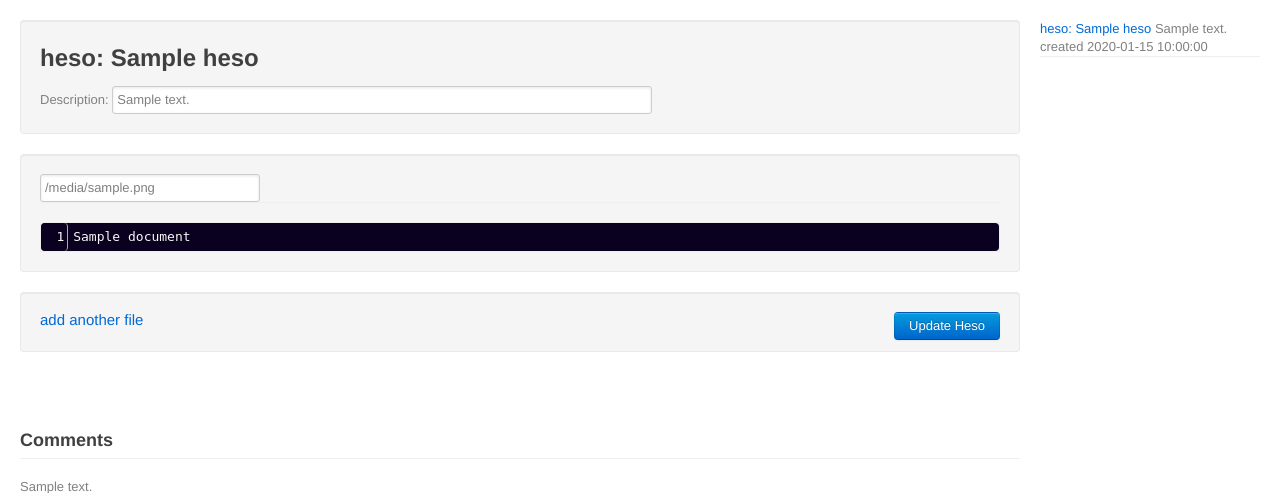
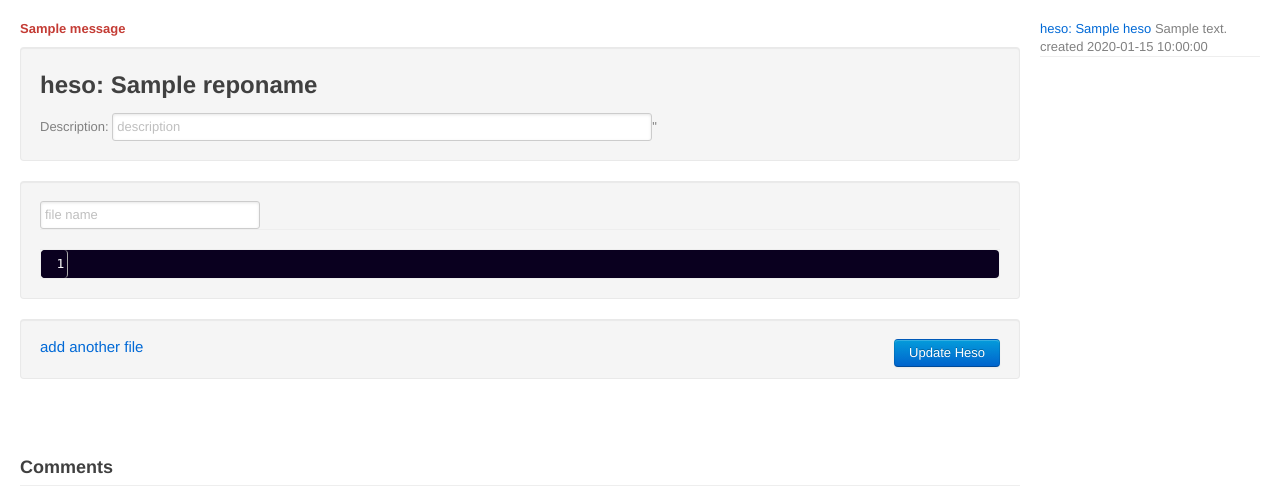
Before and after one commit to lanius/heso, a Flask app: template src/heso/templates/index.html in a window 1280 px wide. Shown: the part 59-552 px from the top of the page. Run offline with Flask 2, Linux system fonts and the light colour scheme; the template is opened without the code that fills it: values that come from a table or form of the project are taken from there, most other values are stand-ins (such as "Sample title", 1, 10 or a date in 2020); one stand-in notice (Sample message) is shown; some libraries are stand-ins or nearby versions.

Commit message:
introduced wtforms.

```diff
--- a/src/heso/controller.py
+++ b/src/heso/controller.py
@@ -17,9 +17,11 @@
 
 """Controller of Heso."""
 
-from flask import Flask, request, render_template, abort, redirect, url_for
+import os
+from flask import Flask, request, render_template, abort, redirect, url_for, flash
 from setting import REPO_ROOT
 from application import *
+from forms import HesoForm
 #from mock import *
 
 
@@ -42,44 +44,32 @@ def favicon():
     return app.send_static_file('favicon.ico')
 
 
-@app.route('/')
+@app.route('/', methods=['GET', 'POST'])
 def index():
+    form = HesoForm(request.form)
+    if request.method == 'POST':
+        if form.validate():
+            create_heso(extract_heso(form))
+            return redirect(url_for('index'))
+        flash(u'all fields are required.')
     hesoes = get_all_heso()
-    return render_template('index.html', hesoes=hesoes)
-
-
-@app.route('/create', methods=['POST'])
-def create():
-    heso = extract_heso(request.form)
-
-    if is_invalid(heso):
-        message = u'all fields are required.'
-        hesoes = get_all_heso()
-        return render_template('index.html',
-                               hesoes=hesoes, error_message=message)
-
-    create_heso(heso)
-    return redirect(url_for('index'))
+    return render_template('index.html', hesoes=hesoes, form=form, for_create=True)
 
 
 @app.route('/<reponame>', methods=['GET', 'POST'])
 def heso(reponame):
-    if request.method == 'GET':
-        heso = get_heso(reponame)
-        comments = get_all_comment(reponame)
-        return render_template('index.html', heso=heso, comments=comments)
-
     if request.method == 'POST':
-        heso = extract_heso(request.form)
-
-        if is_invalid(heso):
-            message = u'all fields are required.'
-            hesoes = get_all_heso()
-            return render_template('index.html',
-                                   hesoes=hesoes, error_message=message)
-
-        update_heso(reponame, heso)
-        return redirect(url_for('heso', reponame=reponame))
+        form = HesoForm(request.form)
+        if form.validate():
+            update_heso(reponame, extract_heso(form))
+            return redirect(url_for('heso', reponame=reponame))
+        flash(u'all fields are required.')
+    else:
+        form = HesoForm(**get_heso(reponame))
+    comments = get_all_comment(reponame)
+    hesoes = get_all_heso()
+    return render_template('index.html', reponame=reponame, hesoes=hesoes, form=form,
+            comments=comments)
 
 
 @app.route('/<reponame>/comment', methods=['POST'])
@@ -98,23 +88,18 @@ def error(e):
 
 
 def extract_heso(form):
-    files = []
-    idx = 0
-    while True:
-        filename = form.get('filename[{0}]'.format(idx))
-        document = form.get('document[{0}]'.format(idx))
-
-        if (not filename) and (not document):
-            break
-
-        files.append({'filename': filename, 'document': document})
-        idx += 1
-
-    return {'files': files, 'description': form.get('description')}
+    return {
+                'files': [
+                    { 'filename': f.filename.data, 'document': f.document.data, }
+                    for f in form.files.entries
+                ],
+                'description': form.description.data
+            }
 
 
 def make_app(global_conf={}):
     app.debug = False
+    app.secret_key = os.urandom(24)
     return app
 
 
--- /dev/null
+++ b/src/heso/forms.py
@@ -0,0 +1,13 @@
+# coding: utf-8
+from wtforms import (
+    Form, FormField, FieldList, TextField, TextAreaField, validators, ValidationError, widgets
+)
+from wtforms.validators import Required
+
+class HesofileForm(Form):
+    filename = TextField(u'filename', [validators.required()])
+    document = TextAreaField(u'document', [validators.required()])
+
+class HesoForm(Form):
+    description = TextField(u'description', [validators.required()])
+    files = FieldList(FormField(HesofileForm), min_entries=1)
--- a/src/heso/requirements.txt
+++ b/src/heso/requirements.txt
@@ -1,2 +1,3 @@
 Flask==0.8.0
 GitPython==0.3.2.RC1
+WTForms==0.6.3
--- a/src/heso/static/script.js
+++ b/src/heso/static/script.js
@@ -42,7 +42,7 @@
   };
 
   getIndex = function (name) {
-    return name.match(/(document|filename)\[(\d+)\]/)[2];
+    return name.match(/files-(\d+)-(document|filename)/)[1];
   };
 
   loadScript = function (language, onloadCallback) {
@@ -91,12 +91,12 @@
 
 
   setUpTextArea = function (textArea) {
-    var fileNameInput = document.getElementsByName("filename[" + getIndex(textArea.name) + "]")[0];
+    var fileNameInput = document.getElementsByName("files-" + getIndex(textArea.name) + "-filename")[0];
 
     fileNameInput.onchange = function (event) {
       var fileNameInput, textArea, fileName;
       fileNameInput = event.target;
-      textArea = document.getElementsByName("document[" + getIndex(fileNameInput.name) + "]")[0];
+      textArea = document.getElementsByName("files-" + getIndex(fileNameInput.name) + "-document")[0];
       fileName = fileNameInput.value;
       if (!textArea.changeMode) {
         setupCodeMirror(textArea, getFileLanguage(fileName));
@@ -118,17 +118,20 @@
 
     fileName = document.createElement("input");
     fileName.setAttribute("type", "text");
-    fileName.setAttribute("name", "filename[" + numFiles + "]");
+    fileName.setAttribute("id", "files" + numFiles + "-filename");
+    fileName.setAttribute("name", "files" + numFiles + "-filename");
     fileName.setAttribute("placeholder", "file name");
     fileNode.appendChild(fileName);
 
     fileNode.appendChild(document.createElement("hr"));
 
     textArea = document.createElement("textarea");
-    textArea.setAttribute("name", "document[" + numFiles + "]");
+    textArea.setAttribute("id", "files-" + numFiles + "-document");
+    textArea.setAttribute("name", "files-" + numFiles + "-document");
     textArea.setAttribute("placeholder", "document");
+    textArea.setAttribute("rows", "16");
+    textArea.setAttribute("cols", "200");
     textArea.className = "document";
-    textArea.innerHTML = "\n\n\n\n\n\n\n\n\n\n";
     fileNode.appendChild(textArea);
 
     // fixme: is there any smart way?
--- a/src/heso/templates/index.html
+++ b/src/heso/templates/index.html
@@ -31,56 +31,45 @@
 			</div>
 
 			<div class="content">
-				<div class="error-message">
-					{{ error_message }}
+				{% with messages = get_flashed_messages() %}
+				{% if messages %}
+				<div class="error-message error">
+					{% for message in messages %}
+					<p><strong>{{ message }}</strong></p>
+					{% endfor %}
 				</div>
-				{% if heso %}
-				<form action="{{ url_for('heso', reponame=heso.reponame) }}" method="post">
-				{% else %}
-				<form action="{{ url_for('create') }}" method="post">
 				{% endif %}
+				{% endwith %}
+				<form action="{{ action }}" method="post">
 					<div class="well">
-						{% if heso %}
-						<h2 class="reponame">heso: {{heso.reponame}}</h2>
-						Description: <input type="text" name="description" value="{{heso.description}}" placeholder="description" class="xxlarge" />
-						{% else %}
-						<h2 class="reponame">heso: </h2>
-						Description: <input type="text" name="description" value="" placeholder="description" class="xxlarge" />
-						{% endif %}
+						<h2 class="reponame">heso: {{ reponame }}</h2>
+						Description: {{ form.description(placeholder="description", class="xxlarge") }}"
 					</div>
 					<div id="files">
-						{% if heso %}
-						{% for file in heso.files %}
+						{% for ff in form.files.entries %}
 						<div class="well">
-							<input type="text" name="filename[{{loop.index0}}]" value="{{file.filename}}" placeholder="file name" />
+							{{ ff.filename(placeholder="file name") }}
 							<hr />
-							<textarea name="document[{{loop.index0}}]" class="document">{{file.document}}</textarea>
+							{{ ff.document(rows="16", cols="200", class="document") }}
 						</div>
 						{% endfor %}
-						{% else %}
-						<div class="well">
-							<input type="text" name="filename[0]" value="" placeholder="file name" />
-							<hr />
-							<textarea name="document[0]" class="document">{{ '\n' * 8 }}</textarea>
-						</div>
-						{% endif %}
 					</div>
 
 					<div class="well">
 						<a id="add" href="#" class="add">add another file</a>
-						{% if reponame %}
+						{% if for_create %}
+						<div class="create">
+							<input type="submit" value="Create Heso" class="btn primary" />
+						</div>
+						{% else %}
 						<div class="update">
 							<input type="submit" value="Update Heso" class="btn primary" />
-						</div>
-						{% else %}
-						<div class="create">
-							<input type="submit" value="Create Heso" class="btn primary" />
 						</div>
 						{% endif %}
 					</div>
 
 				</form>
-				{% if comments %}
+				{% if for_create is not defined %}
 				<div class="comments">
 					<h3>Comments</h3>
 					<hr />
@@ -89,17 +78,15 @@
 						<hr />
 					{% endfor %}
 				</div>
-				{% endif %}
 				<div class="well">
-					{% if heso %}
-					<form action="{{ url_for('comment', reponame=heso.reponame) }}" method="post" class="comment-wrapper">
+					<form action="{{ url_for('comment', reponame=reponame) }}" method="post" class="comment-wrapper">
 						<textarea name="comment" class="comment" placeholder="comment"></textarea>
 						<div>
 							<input type="submit" value="add comment" class="addcomment btn"/>
 						</div>
 					</form>
-					{% endif %}
 				</div>
+				{% endif %}
 
 			</div> <!-- content -->
 		</div> <!-- container-fluid -->
```
